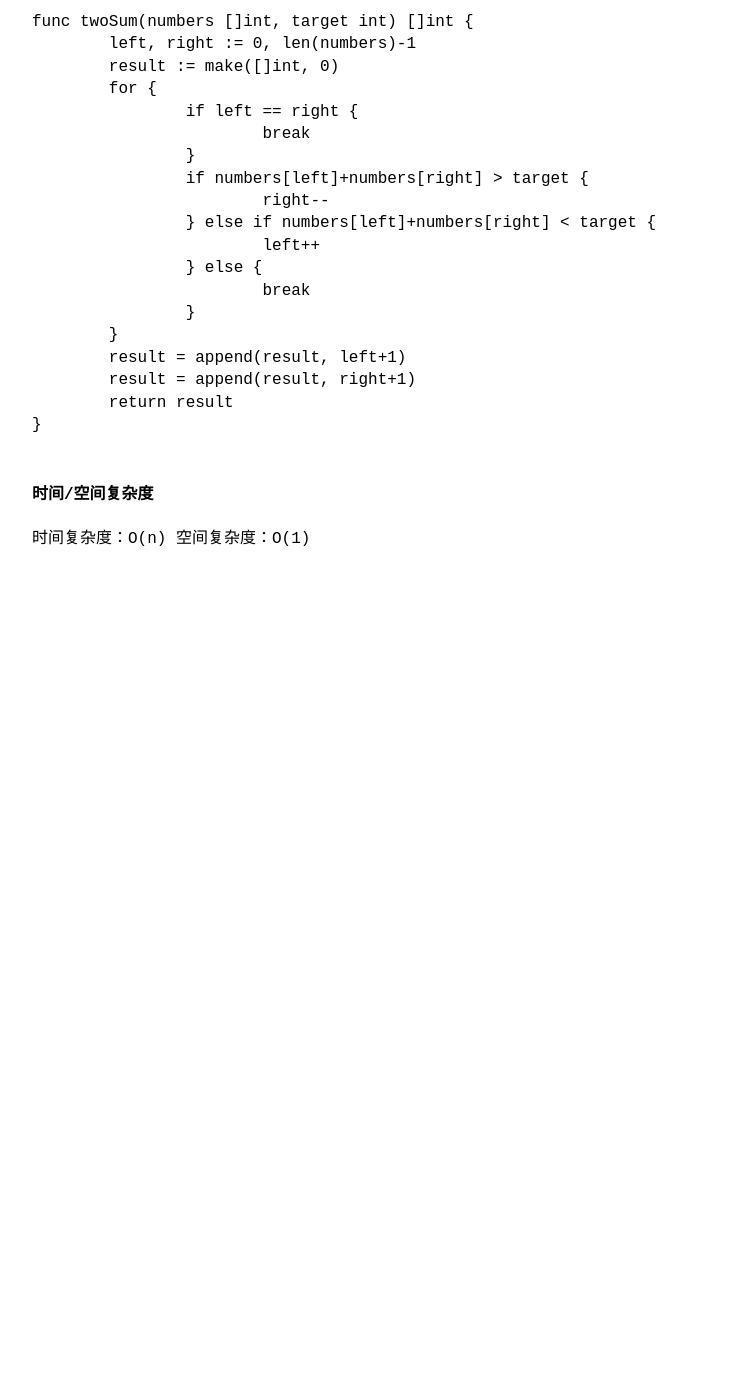
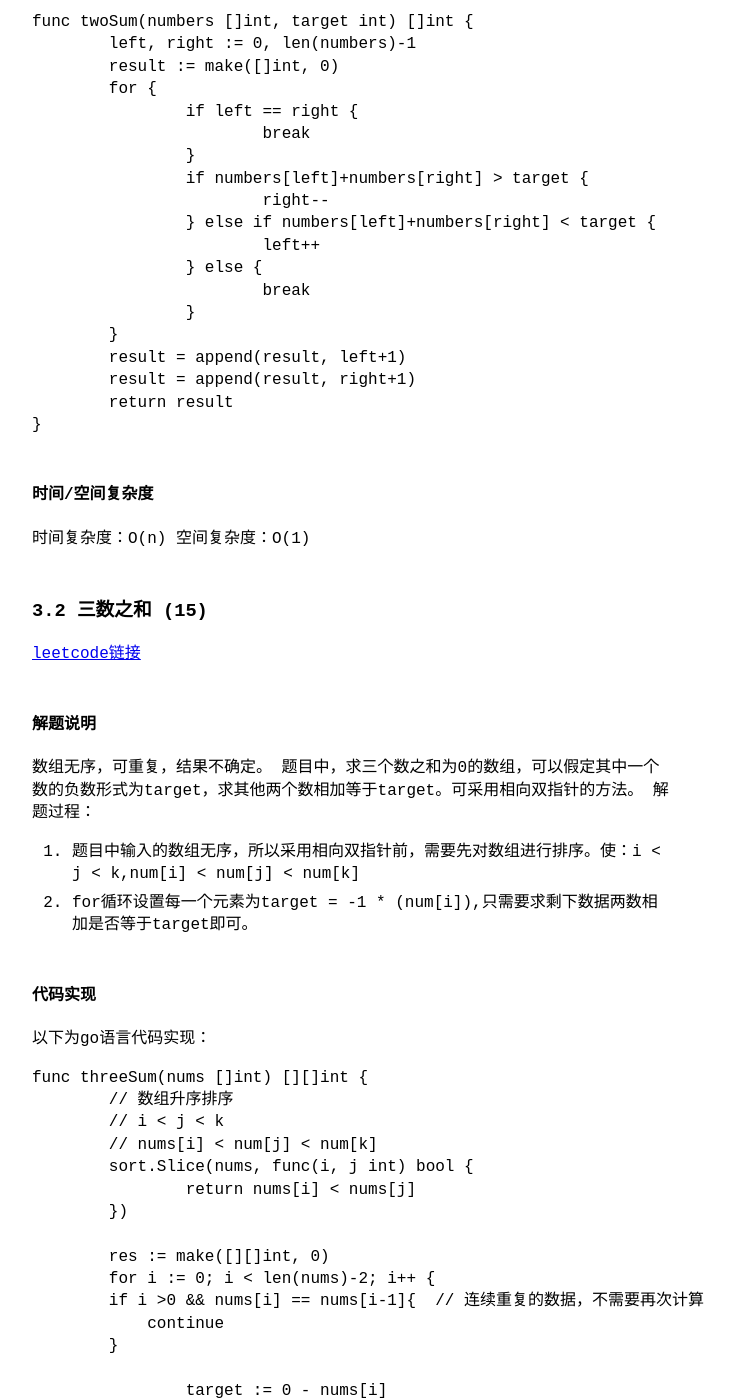
Before and after one commit to Jurneez/doraemon, a Jekyll site: the page built from _posts/2024-01-02-leetcode-algorithm-opposing-double-pointers.md, in a window 1280 px wide and 1400 px high, scrolled down 1032 px. Shown: the whole window, without its empty margins (288-1023 px from the left). Built offline with Jekyll 4.4.1, drawn with Linux system fonts in a browser that asks for light colours; before the commit the page ends 1662 px from its top, so only the background shows below that; some of the changed text lies outside the part shown.

Commit message:
三数之和

```diff
--- a/_posts/2024-01-02-leetcode-algorithm-opposing-double-pointers.md
+++ b/_posts/2024-01-02-leetcode-algorithm-opposing-double-pointers.md
@@ -49,3 +49,64 @@ func twoSum(numbers []int, target int) []int {
 #### 时间/空间复杂度
 时间复杂度：O(n)
 空间复杂度：O(1)
+
+### 3.2 三数之和 (15)
+[leetcode链接](https://leetcode.cn/problems/3sum/)
+
+#### 解题说明
+数组无序，可重复，结果不确定。
+题目中，求三个数之和为0的数组，可以假定其中一个数的负数形式为target，求其他两个数相加等于target。可采用相向双指针的方法。
+解题过程：
+1. 题目中输入的数组无序，所以采用相向双指针前，需要先对数组进行排序。使：i < j < k,num[i] < num[j] < num[k]
+2. for循环设置每一个元素为target = -1 * (num[i]),只需要求剩下数据两数相加是否等于target即可。
+
+#### 代码实现
+以下为go语言代码实现：
+<pre>
+func threeSum(nums []int) [][]int {
+	// 数组升序排序
+	// i < j < k
+	// nums[i] < num[j] < num[k]
+	sort.Slice(nums, func(i, j int) bool {
+		return nums[i] < nums[j]
+	})
+
+	res := make([][]int, 0)
+	for i := 0; i < len(nums)-2; i++ {
+        if i >0 && nums[i] == nums[i-1]{  // 连续重复的数据，不需要再次计算
+            continue
+        }
+
+		target := 0 - nums[i]
+        if target < 0 { // 如果nums[i] > 0,那么，num[j] 和 nums[k] 一定也大于0，后续未计算到的数据也都是大于0的，所以直接break
+            break
+        }
+
+        j, k := i+1, len(nums)-1
+		for {
+			if j == k {
+				break
+			}
+			t := nums[j] + nums[k]
+			if t > target {
+				k--
+			} else if t < target {
+				j++
+			} else {
+				res = append(res, []int{nums[i],nums[j],nums[k]})
+                j++ // 结果不止一个，查出一个符合条件的数据后，继续查找下一个符合条件的数组
+                for j <k {
+                    if nums[j] > nums[j-1] { // 连续重复的数据，不需要再次计算
+                        break
+                    }else{
+                        j++
+                    }
+                }
+
+			}
+		}
+	}
+
+	return res
+}
+</pre>
```
Also changed, not shown: _posts/2023-12-14-mysql-innodb-store.md (+4 -1 lines).
